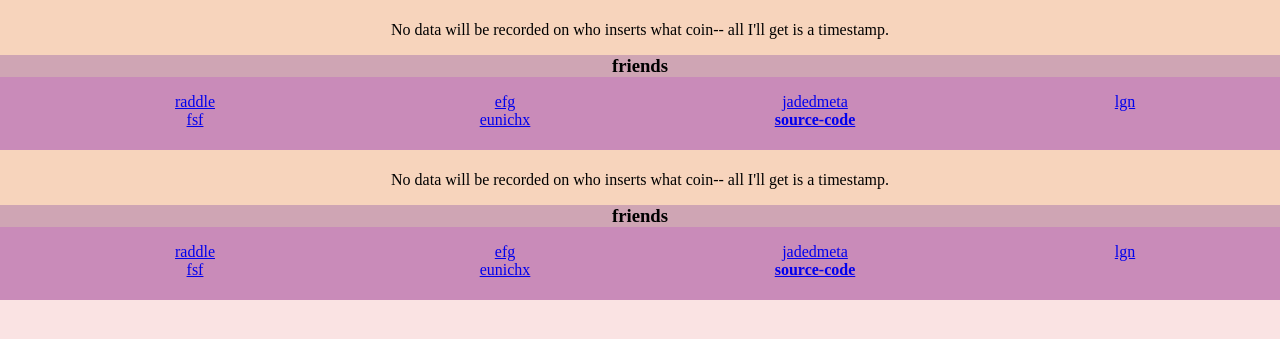
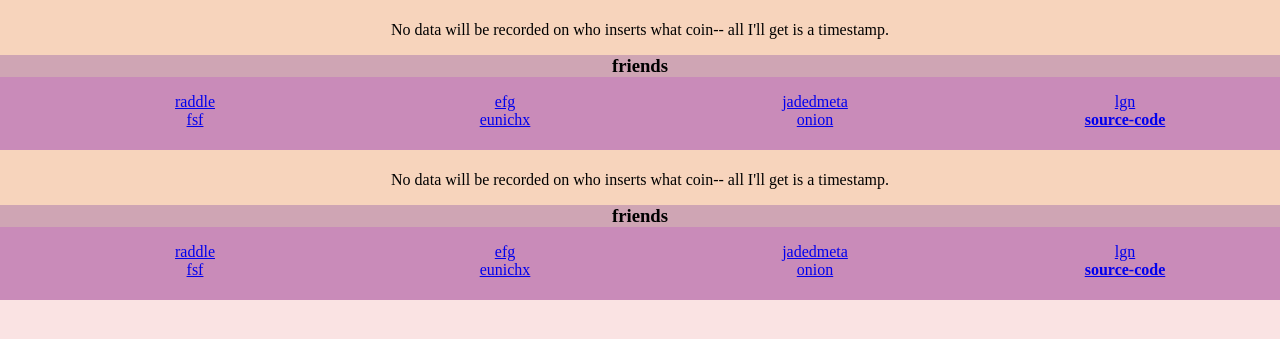
Before and after one commit to JadedCtrl/insert-coin, a PHP site: template resources/templates/footer.php in a window 1280 px wide. Shown: the top 339 px of the page. Run offline with PHP 8.4, Linux system fonts and the light colour scheme; the template is opened without the code that fills it, so the values that code supplies are empty; some web fonts are replaced.

Commit message:
Added Onion reference

```diff
--- a/resources/templates/footer.php
+++ b/resources/templates/footer.php
@@ -10,6 +10,8 @@
 			<li><a href="https://libregamenight.xyz">lgn</a></li>
 			<li><a href="https://fsf.org">fsf</a></li>
 			<li><a href="https://eunichx.us">eunichx</a></li>
+			<li><a href="http://coinsh.red/rse/img/war_duck.png">
+				onion</a></li>
 			<li><b><a href="https://git.eunichx.us/insert-coin.git">
 				source-code</a></b></li>
 		</ul>
```
